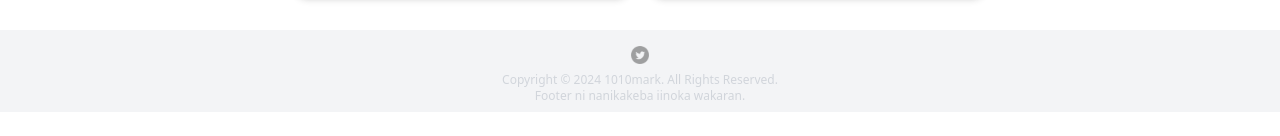
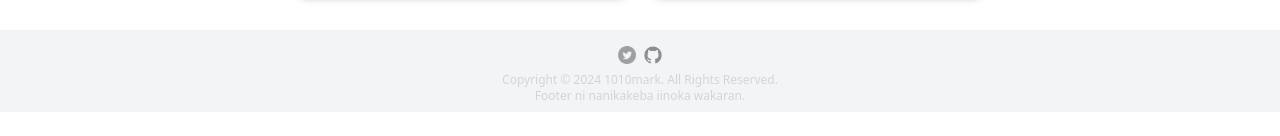
Before and after one commit to 1010mark/1010mark-portfolio.github.io, a Next.js app: page / in a window 1280 px wide. Shown: the part 322-458 px from the top of the page. Built offline with nearby package versions, Linux system fonts and the light colour scheme.

Commit message:
add link to github in footer

```diff
--- a/src/app/footer.tsx
+++ b/src/app/footer.tsx
@@ -1,9 +1,14 @@
 export default function Footer() {
     return (
         <footer className="bg-gray-100 p-2 text-gray-300 text-xs text-center">
-            <a href="https://x.com/3_Jugem">
-                <img src="./image/X_icon.png" width={18} className="opacity-50 my-2 mx-auto hover:opacity-90"/>
-            </a>
+            <div className="mx-auto flex justify-center my-2">
+                <a href="https://x.com/3_Jugem">
+                    <img src="/image/X_icon.png" width={18} className="opacity-50 hover:opacity-90 mx-1" />
+                </a>
+                <a href="https://github.com/1010mark">
+                    <img src="/image/github-mark.png" width={18} className="opacity-50 hover:opacity-90 mx-1" />
+                </a>
+            </div>
             <p>Copyright © 2024 1010mark. All Rights Reserved.<br />
             Footer ni nanikakeba iinoka wakaran.</p>
         </footer>
```
Also changed, not shown: public/image/github-mark.png (added).
